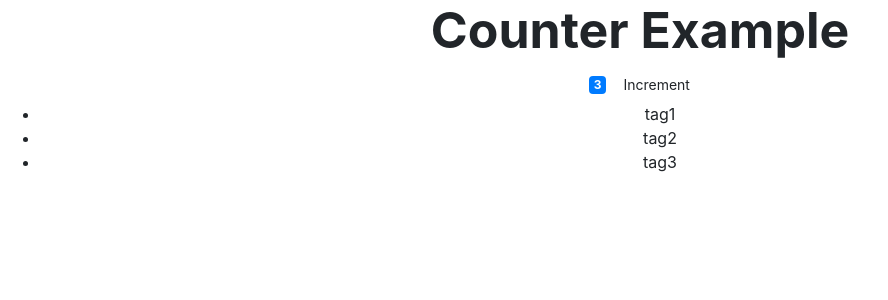
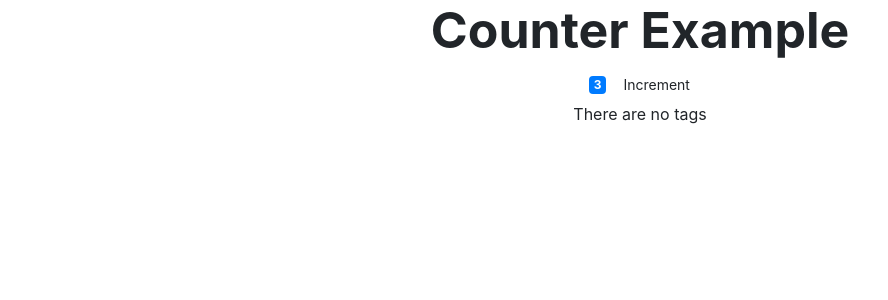
Before and after one commit to SincerelyBrittany/VidlyProject, a React (Create React App) app: page / in a window 1280 px wide. Shown: the top 300 px of the page, without its empty margins (0-888 px from the left). Built offline with nearby package versions, Linux system fonts and the light colour scheme.

Commit message:
adds binding example

```diff
--- a/src/Counter-App/components/counter.jsx
+++ b/src/Counter-App/components/counter.jsx
@@ -1,9 +1,22 @@
 import React, { Component } from "react";
 
 class Counter extends Component {
+  //   constructor() {
+  //     super();
+  //     this.handleIncrement.bind(this);
+  //   }
+
+  // handleIncrement() {
+  //     console.log("increment clicked");
+  //   }
+
   state = {
     count: 3,
-    tags: ["tag1", "tag2", "tag3"],
+    tags: [],
+  };
+
+  handleIncrement = () => {
+    console.log("increment clicked", this);
   };
 
   formatCount() {
@@ -16,17 +29,29 @@ class Counter extends Component {
     fontWeight: "bold",
   };
 
+  renderTags() {
+    if (this.state.tags.length === 0) return <p> There are no tags </p>;
+    return (
+      <ul>
+        {this.state.tags.map((tag) => (
+          <li key={tag}>{tag}</li>
+        ))}
+      </ul>
+    );
+  }
+
   render() {
     return (
       <>
         <h1 style={this.styles}> Counter Example </h1>
         <span className={this.getBadgeClasses()}>{this.formatCount()}</span>
-        <button className="btn brn-secondary btn-sm"> Increment </button>
-        <ul>
-          {this.state.tags.map((tag) => (
-            <li>{tag}</li>
-          ))}
-        </ul>
+        <button
+          onClick={this.handleIncrement}
+          className="btn brn-secondary btn-sm"
+        >
+          Increment
+        </button>
+        {this.renderTags()}
       </>
     );
   }
```
